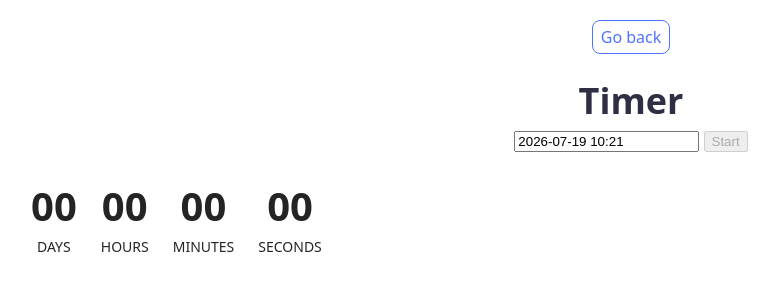
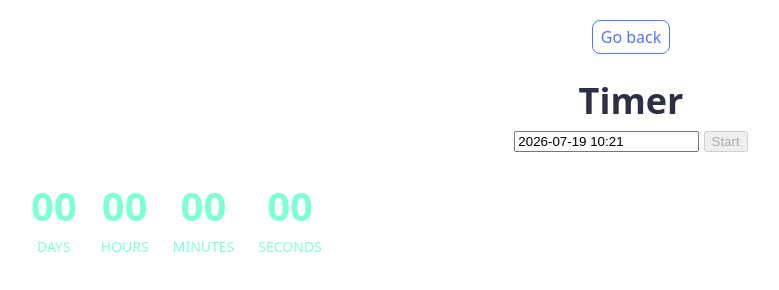
Before and after one commit to Veniela/goit-js-hw-10, a website built with Vite: page src/1-timer.html in a window 1280 px wide. Shown: the whole page, without its empty margins (9-788 px from the left). Built offline with nearby package versions, Linux system fonts and the light colour scheme.

Commit message:
save changes

```diff
--- a/src/css/1-timer.css
+++ b/src/css/1-timer.css
@@ -2,7 +2,7 @@
     display: flex;
     gap: 24px;
     margin-top: 24px;
-}
+    color: aquamarine;
 
 .field {
     display: flex;
```
